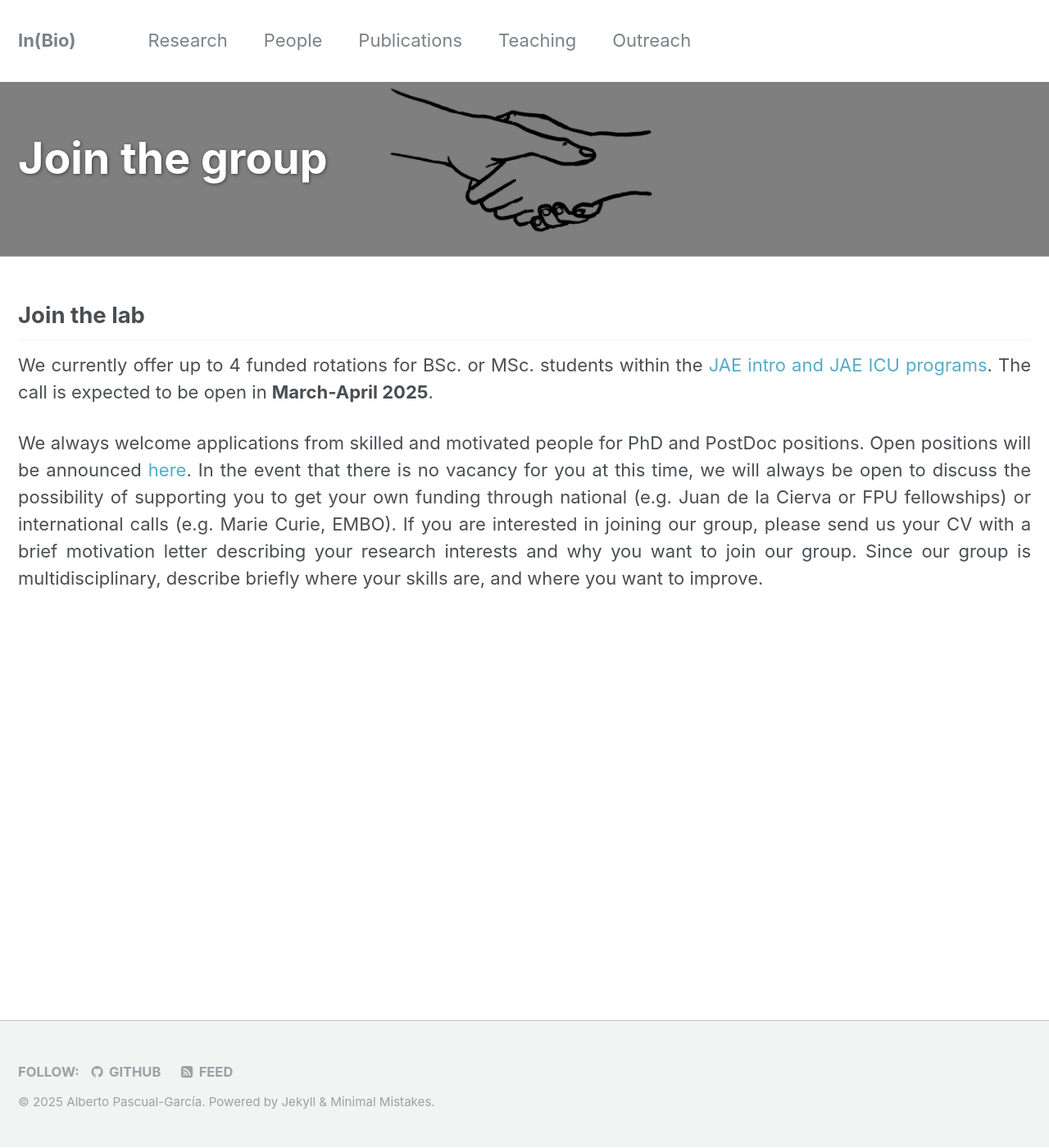
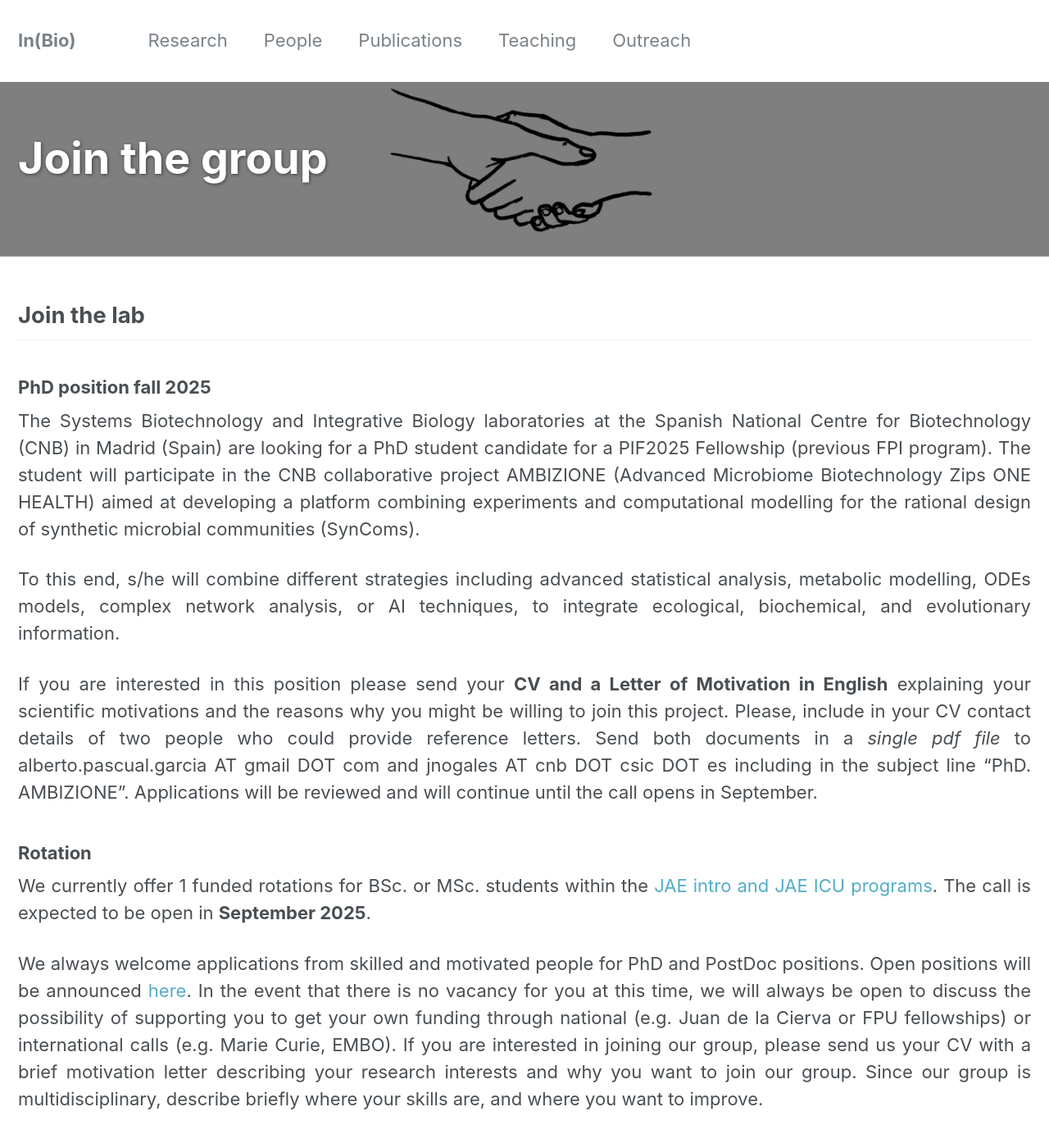
Before and after one commit to apascualgarcia/apascualgarcia.github.io, a Jekyll site: the page built from _pages/Join.md, in a window 1280 px wide and 1400 px high. Shown: the whole window at 82% size. Built offline with Jekyll 4.4.1, drawn with Linux system fonts in a browser that asks for light colours.

Commit message:
updated open positions

```diff
--- a/_pages/Join.md
+++ b/_pages/Join.md
@@ -20,6 +20,19 @@ header:
 ## Join the lab
 
 
-We currently offer up to 4 funded rotations for BSc. or MSc. students within the [JAE intro and JAE ICU programs](https://sede.csic.gob.es/en/node/16). The call is expected to be open in **March-April 2025**.
+### PhD position fall 2025
+
+The Systems Biotechnology and Integrative Biology laboratories at the Spanish National Centre for Biotechnology (CNB) in Madrid (Spain) are looking for a PhD student candidate for a PIF2025 Fellowship (previous FPI program). The student will participate in the CNB collaborative project  AMBIZIONE (Advanced Microbiome Biotechnology Zips ONE HEALTH) aimed at developing a platform combining experiments and computational modelling for the rational design of synthetic microbial communities (SynComs).
+
+To this end, s/he will combine different strategies including advanced statistical analysis, metabolic modelling, ODEs models, complex network analysis, or AI techniques, to integrate ecological, biochemical, and evolutionary information.
+
+If you are interested in this position please send your **CV and a Letter of Motivation in English** explaining your scientific motivations and the reasons why you might be willing to join this project. Please, include in your CV contact details of two people who could provide reference letters.
+Send both documents in a _single pdf file_ to alberto.pascual.garcia AT gmail DOT com and jnogales AT cnb DOT csic DOT es including in the subject line "PhD. AMBIZIONE". Applications will be reviewed and will continue until the call opens in September.
+
+
+### Rotation
+We currently offer 1 funded rotations for BSc. or MSc. students within the [JAE intro and JAE ICU programs](https://sede.csic.gob.es/en/node/16). The call is expected to be open in **September 2025**.
+
+
 
 We al­ways wel­come ap­plic­a­tions from skilled and mo­tiv­ated people for PhD and PostDoc po­s­i­tions. Open positions will be announced [here](/_pages/Join). In the event that there is no vacancy for you at this time, we will always be open to discuss the possibility of supporting you to get your own funding through national (e.g. Juan de la Cierva or FPU fellowships) or international calls (e.g. Marie Curie, EMBO). If you are interested in joining our group, please send us your CV with a brief motivation letter describing your research interests and why you want to join our group. Since our group is multidisciplinary, describe briefly where your skills are, and where you want to improve.
```
